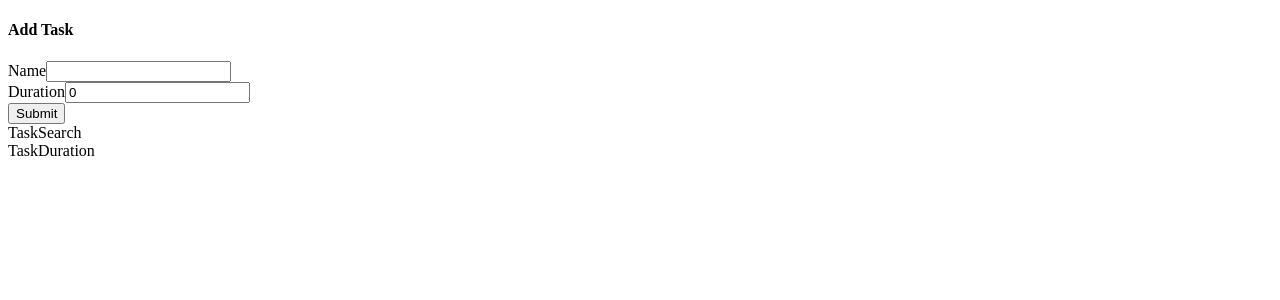
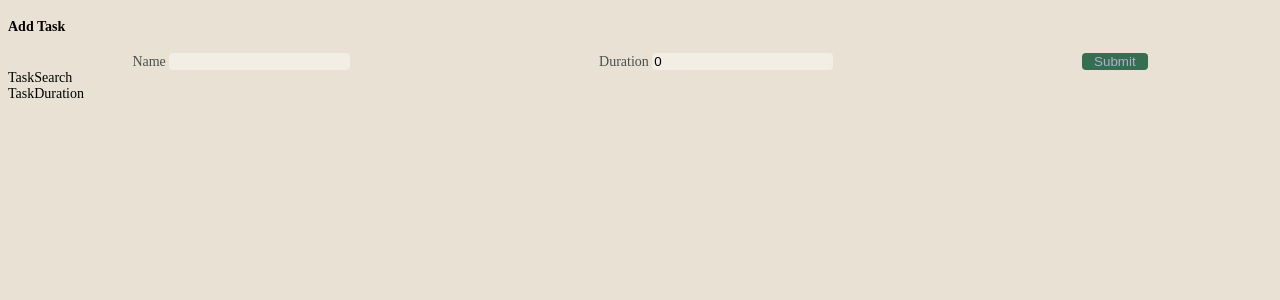
Before and after one commit to SandraFernandz/taskTracker, a React (Create React App) app in the folder task-tracker/: page / in a window 1280 px wide. Shown: the top 300 px of the page. Built offline with nearby package versions, Linux system fonts and the light colour scheme.

Commit message:
added some css

```diff
--- a/task-tracker/src/App.js
+++ b/task-tracker/src/App.js
@@ -7,8 +7,8 @@ const App = () => {
   return (
     <div>
       <ListForm />
+      <TaskSearch />
       <TaskList />
-      <TaskSearch />
       <TaskDuration />
     </div>
   );
--- a/task-tracker/src/components/ListForm.js
+++ b/task-tracker/src/components/ListForm.js
@@ -25,22 +25,20 @@ const TaskForm = () => {
     <div>
       <h4>Add Task</h4>
       <form onSubmit={handleSubmit}>
-        <div>
+        <div className="formContainer">
           <div>
-            <label>Name</label>
+            <label className="label">Name </label>
             <input value={name} onChange={handleNameChange} />
           </div>
           <div>
-            <label>Duration</label>
+            <label className="label">Duration </label>
             <input
               value={duration}
               onChange={handleDurationChange}
               type="number"
             />
           </div>
-        </div>
-        <div>
-          <button>Submit</button>
+          <button className="button">Submit</button>
         </div>
       </form>
     </div>
--- a/task-tracker/src/index.js
+++ b/task-tracker/src/index.js
@@ -1,3 +1,4 @@
+import styles from './styles.css';
 import React from 'react';
 import { createRoot } from 'react-dom/client';
 import { Provider } from 'react-redux';
--- /dev/null
+++ b/task-tracker/src/styles.css
@@ -0,0 +1,24 @@
+body {
+  background-color: #e9e1d3;
+  font-size: 14px;
+}
+.formContainer {
+  display: flex;
+  justify-content: space-around;
+  flex-shrink: 1;
+}
+.label {
+  color: #495050;
+}
+input {
+  border: none;
+  border-radius: 4px;
+  background-color: #f2ede5;
+}
+.button {
+  background-color: #366e52;
+  color: #b7accc;
+  border: none;
+  border-radius: 4px;
+  padding: 0px 12px;
+}
```
